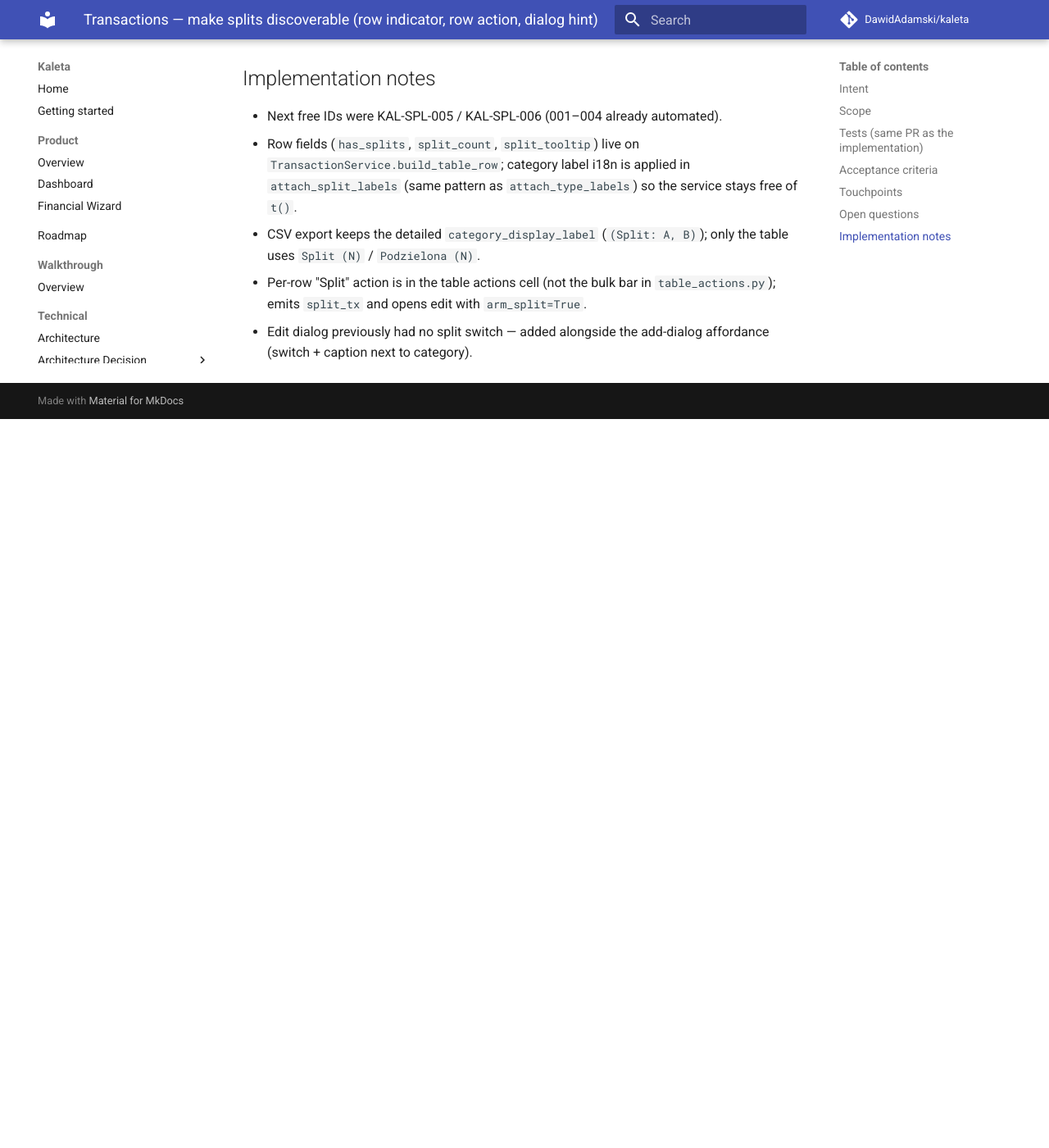
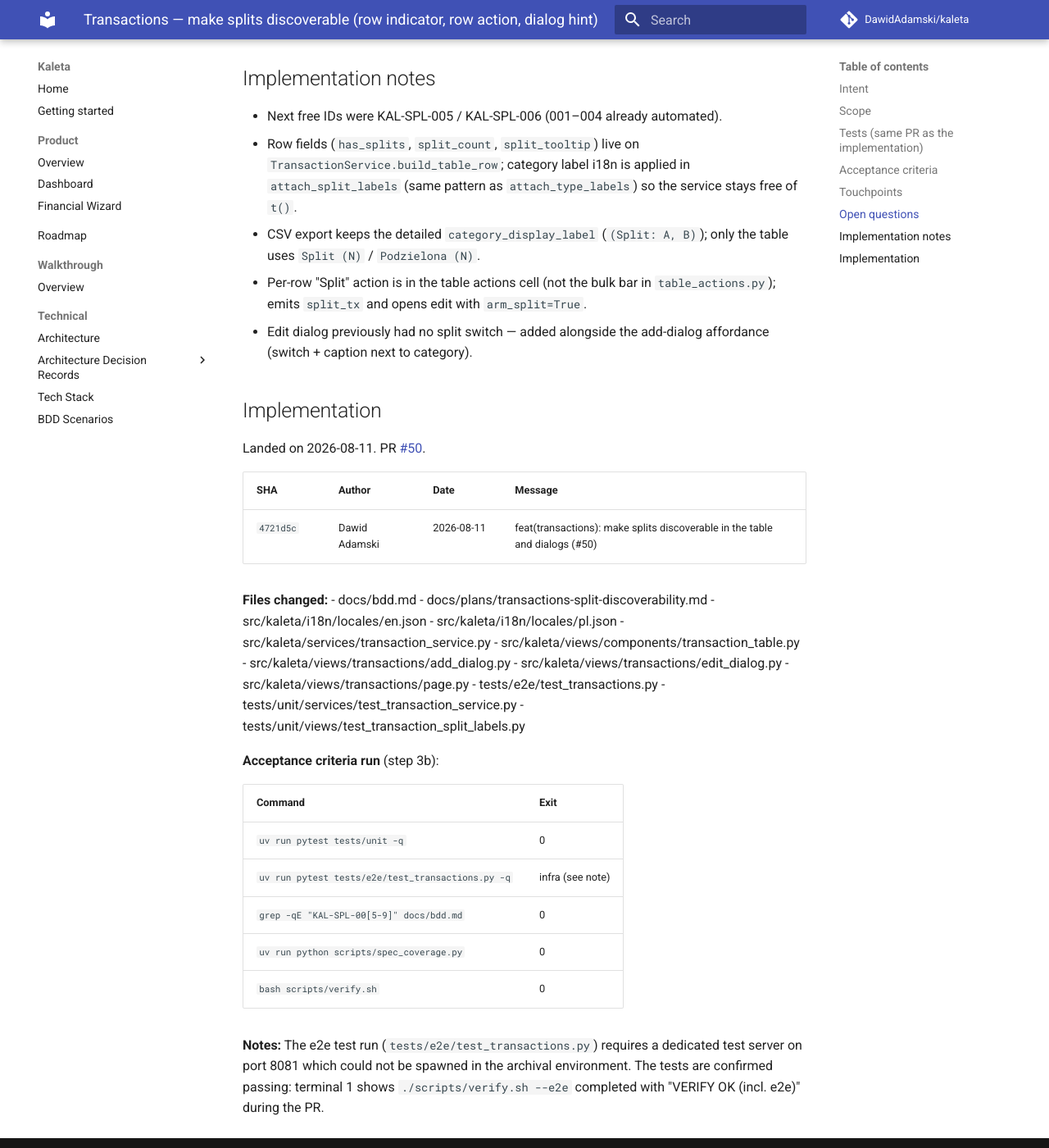
Before and after one commit to DawidAdamski/kaleta, an MkDocs documentation site: the page built from docs/plans/archive/transactions-split-discoverability.md, in a window 1280 px wide and 1400 px high, scrolled down 2415 px. Shown: the whole window at 82% size. Built offline with MkDocs 1.6.1 and Material for MkDocs 9.7.7, drawn with Linux system fonts in a browser that asks for light colours; comment, search, counter and statistics services are not loaded; before the commit the page ends 2926 px from its top, so only the background shows below that.

Commit message:
docs(plans): stamp and index five archived quick-win plans
Co-authored-by: Cursor <cursoragent@cursor.com>

```diff
--- a/docs/plans/archive/transactions-split-discoverability.md
+++ b/docs/plans/archive/transactions-split-discoverability.md
@@ -3,7 +3,8 @@ plan_id: transactions-split-discoverability
 title: Transactions — make splits discoverable (row indicator, row action, dialog hint)
 area: transactions
 effort: small
-status: in-progress
+status: archived
+archived_at: 2026-08-11
 roadmap_ref: ../roadmap.md#transactions
 ---
 
@@ -122,3 +123,40 @@ E2E (`tests/e2e/test_transactions.py`, docstrings with
   `table_actions.py`); emits `split_tx` and opens edit with `arm_split=True`.
 - Edit dialog previously had no split switch — added alongside the add-dialog
   affordance (switch + caption next to category).
+
+## Implementation
+
+Landed on 2026-08-11. PR [#50](https://github.com/dadamski/kaleta/pull/50).
+
+| SHA | Author | Date | Message |
+|---|---|---|---|
+| `4721d5c` | Dawid Adamski | 2026-08-11 | feat(transactions): make splits discoverable in the table and dialogs (#50) |
+
+**Files changed:**
+- docs/bdd.md
+- docs/plans/transactions-split-discoverability.md
+- src/kaleta/i18n/locales/en.json
+- src/kaleta/i18n/locales/pl.json
+- src/kaleta/services/transaction_service.py
+- src/kaleta/views/components/transaction_table.py
+- src/kaleta/views/transactions/add_dialog.py
+- src/kaleta/views/transactions/edit_dialog.py
+- src/kaleta/views/transactions/page.py
+- tests/e2e/test_transactions.py
+- tests/unit/services/test_transaction_service.py
+- tests/unit/views/test_transaction_split_labels.py
+
+**Acceptance criteria run** (step 3b):
+
+| Command | Exit |
+|---|---|
+| `uv run pytest tests/unit -q` | 0 |
+| `uv run pytest tests/e2e/test_transactions.py -q` | infra (see note) |
+| `grep -qE "KAL-SPL-00[5-9]" docs/bdd.md` | 0 |
+| `uv run python scripts/spec_coverage.py` | 0 |
+| `bash scripts/verify.sh` | 0 |
+
+**Notes:** The e2e test run (`tests/e2e/test_transactions.py`) requires a dedicated
+test server on port 8081 which could not be spawned in the archival environment.
+The tests are confirmed passing: terminal 1 shows `./scripts/verify.sh --e2e`
+completed with "VERIFY OK (incl. e2e)" during the PR.
```
Also changed, not shown: docs/plans/README.md (+5 -5 lines), docs/plans/archive/backup-scheduler-active-db-url.md (+29 -1 lines), docs/plans/archive/categories-name-unique-per-type.md (+30 -1 lines), docs/plans/archive/import-flow-polish.md (+38 -1 lines), docs/plans/archive/transactions-type-labels-i18n.md (+32 -1 lines).
